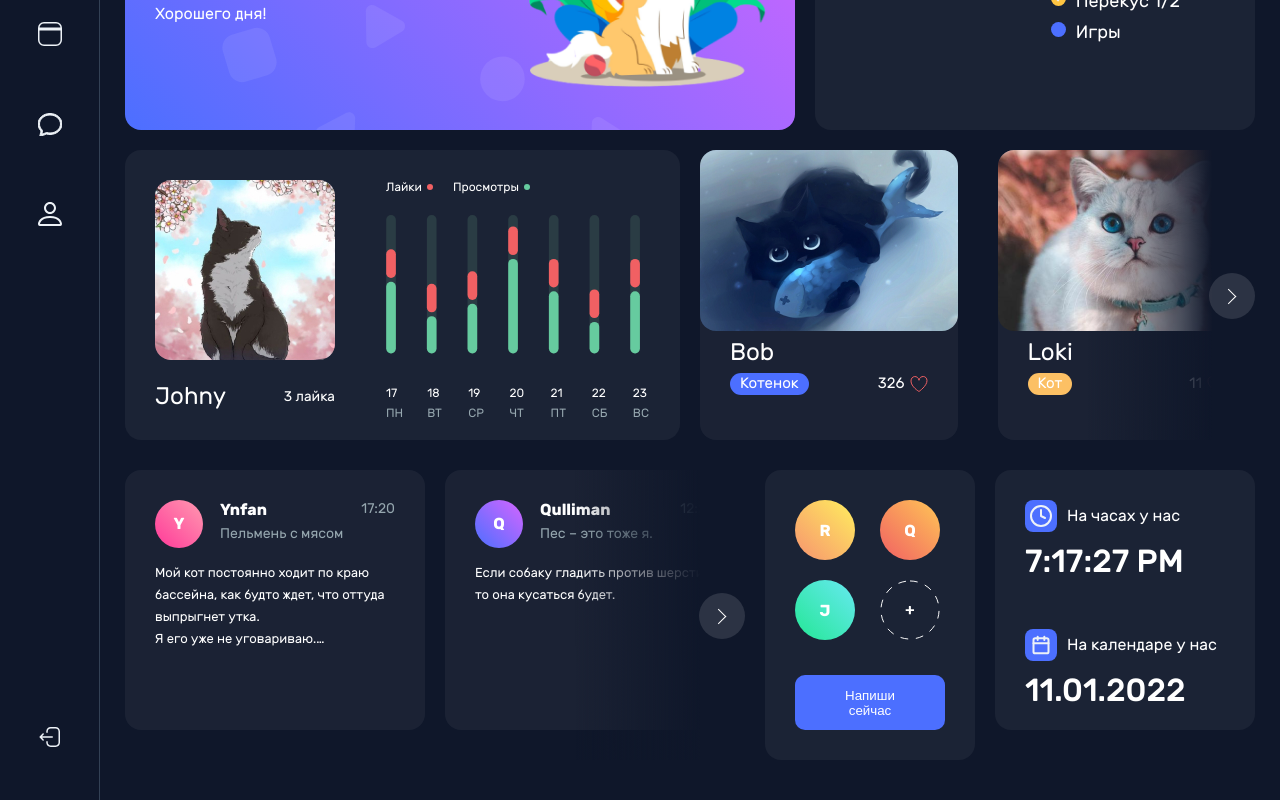
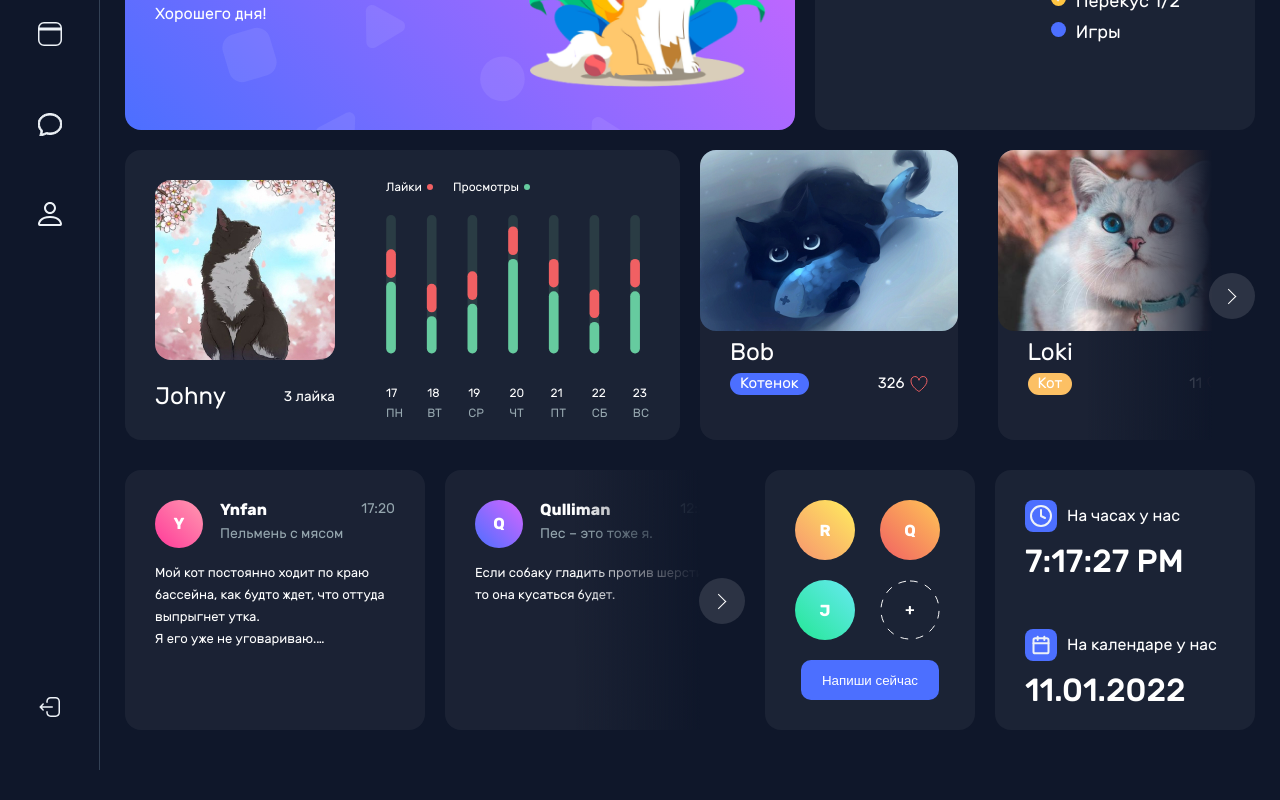
Before and after one commit to YuliyaMikhaleva/pets, a Vue app: page / in a window 1280 px wide. Shown: the part 335-1135 px from the top of the page. After the commit the page ends 1105 px from the top, so only its background shows below. Built offline with nearby package versions, Linux system fonts and the light colour scheme; what vue-apexcharts, vue-css-donut-chart would draw is missing.

Commit message:
Немного добавлены стили

```diff
--- a/src/components/Header/Header.module.scss
+++ b/src/components/Header/Header.module.scss
@@ -12,11 +12,11 @@
   &__checkbox{
     grid-area: checkbox;
     transition: all 0.3s;
-    &:hover{
-      background: rgba(255, 255, 255, 0.05);
-      opacity: 80%;
-      transition: all 0.3s;
-    }
+    //&:hover{
+    //  background: rgba(255, 255, 255, 0.05);
+    //  opacity: 80%;
+    //  transition: all 0.3s;
+    //}
   }
   &__buttons{
     display: flex;
--- a/src/components/New-post/new-post.module.scss
+++ b/src/components/New-post/new-post.module.scss
@@ -81,6 +81,15 @@
     }
   }
 }
+
+@media (max-width: 1280px) {
+  .new-post{
+    &__btn{
+      padding: 11.5px 19.5px;
+      margin: 20px auto 0;
+    }
+  }
+}
 @media (max-width: 768px) {
   .new-post{
     &__wrp{
--- a/src/components/Theme-checkbox/Themecheckbox.module.scss
+++ b/src/components/Theme-checkbox/Themecheckbox.module.scss
@@ -18,6 +18,10 @@
     border-radius: 100px;
     position: relative;
     transition: all 0.3s;
+    &:hover{
+        background: rgba(255, 255, 255, 0.05);
+        opacity: 80%;
+        transition: all 0.3s;    }
     &:after{
       content: '';
       display: block;
@@ -32,7 +36,7 @@
       background-color: $blueColor;
       border-radius: 90px;
       transition: 0.25s;
-      z-index: 9999;
+      z-index: 999999;
     }
   }
   &__darkTheme{
@@ -48,7 +52,7 @@
   }
   &__lightTheme{
     position: absolute;
-    z-index: 999;
+    //z-index: 999;
     top: 13.43px;
     right: 17%;
     cursor: pointer;
```
